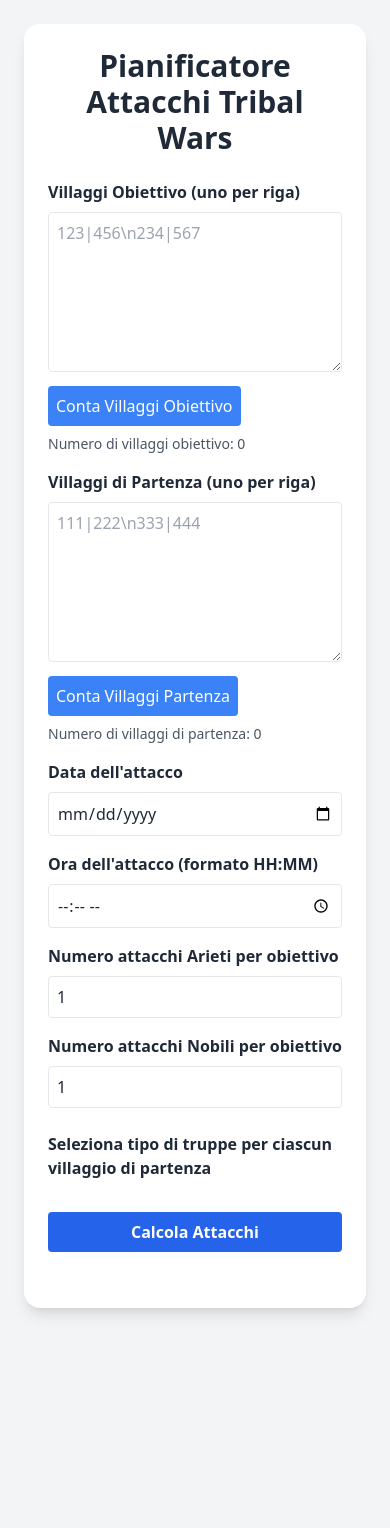
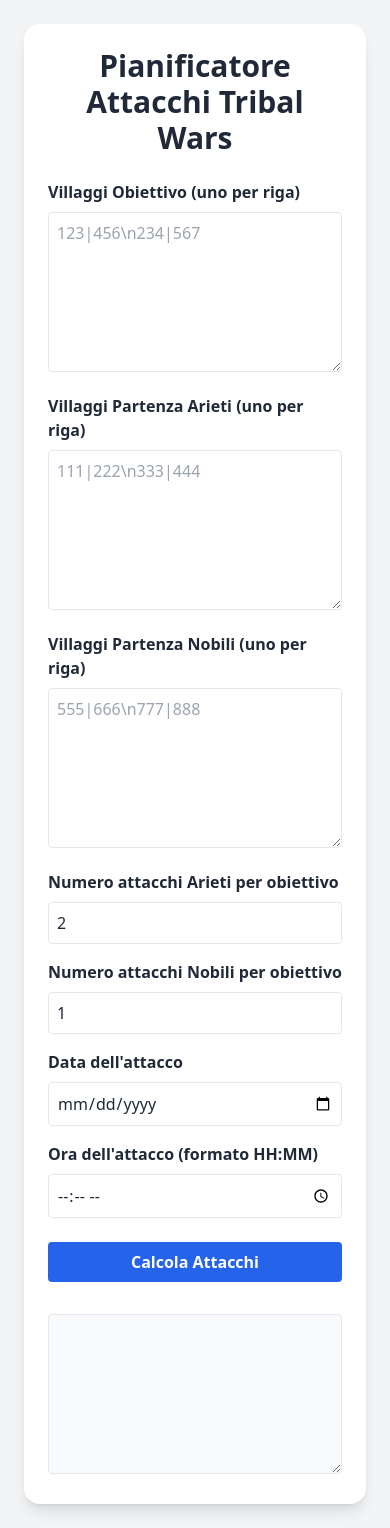
Before and after one commit to Yuri940/tribal-wars-planner, a plain HTML site: page index.html in a window 390 px wide. Before the commit the page ends 1332 px from the top, so only its background shows below. Drawn offline with nearby package versions, Linux system fonts and the light colour scheme.

Commit message:
Update index.html

```diff
--- a/index.html
+++ b/index.html
@@ -9,57 +9,43 @@
 <body class="bg-gray-100 text-gray-800 p-6">
   <div class="max-w-4xl mx-auto bg-white p-6 rounded-2xl shadow-lg">
     <h1 class="text-3xl font-bold mb-6 text-center">Pianificatore Attacchi Tribal Wars</h1>
-
     <div class="grid grid-cols-1 md:grid-cols-2 gap-4">
       <div>
         <label class="block font-semibold mb-2">Villaggi Obiettivo (uno per riga)</label>
         <textarea id="targetVillages" class="w-full p-2 border rounded h-40" placeholder="123|456\n234|567"></textarea>
-          <button id="countTargetVillages" class="mt-2 bg-blue-500 text-white p-2 rounded">Conta Villaggi Obiettivo</button>
-          <p id="targetVillagesCount" class="mt-2 text-sm text-gray-600">Numero di villaggi obiettivo: 0</p>
       </div>
-
       <div>
-          <label class="block font-semibold mb-2">Villaggi di Partenza (uno per riga)</label>
-          <textarea id="startVillages" class="w-full p-2 border rounded h-40" placeholder="111|222\n333|444"></textarea>
-          <button id="countStartVillages" class="mt-2 bg-blue-500 text-white p-2 rounded">Conta Villaggi Partenza</button>
-          <p id="startVillagesCount" class="mt-2 text-sm text-gray-600">Numero di villaggi di partenza: 0</p>
+        <label class="block font-semibold mb-2">Villaggi Partenza Arieti (uno per riga)</label>
+        <textarea id="startVillagesAriete" class="w-full p-2 border rounded h-40" placeholder="111|222\n333|444"></textarea>
       </div>
     </div>
-
     <div class="grid grid-cols-1 md:grid-cols-2 gap-4 mt-4">
+      <div>
+        <label class="block font-semibold mb-2">Villaggi Partenza Nobili (uno per riga)</label>
+        <textarea id="startVillagesNobile" class="w-full p-2 border rounded h-40" placeholder="555|666\n777|888"></textarea>
+      </div>
+      <div>
+        <label class="block font-semibold mb-2">Numero attacchi Arieti per obiettivo</label>
+        <input id="numArietiPerTarget" type="number" value="2" min="1" class="p-2 border rounded w-full" />
+      </div>
+      <div>
+        <label class="block font-semibold mb-2">Numero attacchi Nobili per obiettivo</label>
+        <input id="numNobiliPerTarget" type="number" value="1" min="1" class="p-2 border rounded w-full" />
+      </div>
       <div>
         <label class="block font-semibold mb-2">Data dell'attacco</label>
         <input id="attackDate" type="date" class="p-2 border rounded w-full" />
       </div>
-
       <div>
         <label class="block font-semibold mb-2">Ora dell'attacco (formato HH:MM)</label>
         <input id="attackTime" type="time" class="p-2 border rounded w-full" />
       </div>
     </div>
-
-      <div class="grid grid-cols-1 md:grid-cols-2 gap-4 mt-4">
-        <div>
-          <label class="block font-semibold mb-2">Numero attacchi Arieti per obiettivo</label>
-          <input id="numArieteAttacks" type="number" min="0" value="1" class="p-2 border rounded w-full" />
-        </div>
-
-        <div>
-          <label class="block font-semibold mb-2">Numero attacchi Nobili per obiettivo</label>
-          <input id="numNobleAttacks" type="number" min="0" value="1" class="p-2 border rounded w-full" />
+    <button onclick="calcolaAttacchi()" class="mt-6 bg-blue-600 hover:bg-blue-700 text-white font-bold py-2 px-4 rounded w-full">Calcola Attacchi</button>
+    <div id="results" class="mt-8">
+      <textarea readonly id="output" class="w-full p-2 border rounded h-40 bg-gray-50" style="white-space: pre-wrap; overflow-y: auto;"></textarea>
     </div>
   </div>
-
-      <div class="mt-6">
-        <h2 class="font-bold mb-2">Seleziona tipo di truppe per ciascun villaggio di partenza</h2>
-        <div id="truppaSelections" class="space-y-2"></div>
-      </div>
-
-      <button onclick="calcolaAttacchi()" class="mt-6 bg-blue-600 hover:bg-blue-700 text-white font-bold py-2 px-4 rounded w-full">Calcola Attacchi</button>
-
-      <div id="results" class="mt-8"></div>
-    </div>
-
   <script>
     function parseCoordinate(line) {
       const match = line.match(/(\d{1,3})\D+(\d{1,3})/);
@@ -69,101 +55,74 @@
     function distanza(coord1, coord2) {
       const [x1, y1] = coord1.split('|').map(Number);
       const [x2, y2] = coord2.split('|').map(Number);
-        return Math.hypot(x2 - x1, y2 - y1);
+      return Math.round(Math.hypot(x2 - x1, y2 - y1) * 100) / 100;
     }
 
-      function aggiornaScelteTruppe() {
-        const startLines = document.getElementById('startVillages').value.trim().split('\n');
-        const container = document.getElementById('truppaSelections');
-        container.innerHTML = '';
-
-        startLines.forEach((line, idx) => {
-          const coord = parseCoordinate(line);
-          if (coord) {
-            container.innerHTML += `
-              <div class="flex items-center gap-4">
-                <span class="w-28 font-mono">${coord}</span>
-                <label><input type="checkbox" class="mr-1" id="axe_${idx}" /> Ariete</label>
-                <label><input type="checkbox" class="mr-1" id="noble_${idx}" /> Nobile</label>
-              </div>`;
-          }
-        });
+    function formatBBDate(date) {
+      return `[b]${date.getDate().toString().padStart(2, '0')}-${(date.getMonth()+1).toString().padStart(2, '0')}-${date.getFullYear()} ${date.getHours().toString().padStart(2, '0')}:${date.getMinutes().toString().padStart(2, '0')}:${date.getSeconds().toString().padStart(2, '0')}.${date.getMilliseconds().toString().padStart(3, '0')}[/b]`;
     }
 
-      document.getElementById('startVillages').addEventListener('input', aggiornaScelteTruppe);
+    function calcolaAttacchi() {
+      const targetVillages = document.getElementById('targetVillages').value.trim().split('\n').map(parseCoordinate).filter(Boolean);
+      const startVillagesAriete = document.getElementById('startVillagesAriete').value.trim().split('\n').map(parseCoordinate).filter(Boolean);
+      const startVillagesNobile = document.getElementById('startVillagesNobile').value.trim().split('\n').map(parseCoordinate).filter(Boolean);
+      const numArieti = parseInt(document.getElementById('numArietiPerTarget').value);
+      const numNobili = parseInt(document.getElementById('numNobiliPerTarget').value);
+      const attackDate = document.getElementById('attackDate').value;
+      const attackTime = document.getElementById('attackTime').value;
+      const results = [];
 
-      // Funzione per contare i villaggi
-      function contaVillaggi(inputId, resultId) {
-        const inputLines = document.getElementById(inputId).value.trim().split('\n');
-        const validVillages = inputLines.filter(line => parseCoordinate(line)).length;
-        document.getElementById(resultId).textContent = `Numero di villaggi: ${validVillages}`;
-      }
-
-      // Eventi per i bottoni
-      document.getElementById('countTargetVillages').addEventListener('click', () => {
-        contaVillaggi('targetVillages', 'targetVillagesCount');
-      });
-
-      document.getElementById('countStartVillages').addEventListener('click', () => {
-        contaVillaggi('startVillages', 'startVillagesCount');
-      });
-
-      function calcolaAttacchi() {
-        const targetLines = document.getElementById('targetVillages').value.trim().split('\n');
-        const startLines = document.getElementById('startVillages').value.trim().split('\n');
-        const attackTime = document.getElementById('attackTime').value;
-        const attackDate = document.getElementById('attackDate').value;
-        const numAriete = Number(document.getElementById('numArieteAttacks').value);
-        const numNoble = Number(document.getElementById('numNobleAttacks').value);
-
-        // Verifica che ci siano abbastanza villaggi per i tipi di attacco
-        const villaggiPartenza = startLines.filter(line => parseCoordinate(line)).length;
-        const totaleArieti = numAriete * targetLines.length;
-        const totaleNobili = numNoble * targetLines.length;
-
-        if (totaleArieti > villaggiPartenza) {
-          alert('Errore: Non ci sono abbastanza villaggi di partenza per coprire tutti gli attacchi Arieti!');
-          return;
-        }
-        if (totaleNobili > villaggiPartenza) {
-          alert('Errore: Non ci sono abbastanza villaggi di partenza per coprire tutti gli attacchi Nobili!');
+      if (!attackDate || !attackTime) {
+        alert("Inserisci data e ora di arrivo.");
         return;
       }
 
-        let resultsHTML = '';
-        const targets = targetLines.map(parseCoordinate).filter(Boolean);
-        const starts = startLines.map(parseCoordinate).filter(Boolean);
+      results.push("[table][**]Partenza[||]Obiettivo[||]Unità[||]Azione[||]Data lancio[/**]");
 
-        targets.forEach((target) => {
-          resultsHTML += `<h2 class='font-bold mt-6 text-lg'>Obiettivo: ${target}</h2>`;
-          let nobleSent = 0;
+      let attacks = []; // Memorizzare tutti gli attacchi
 
-          starts.forEach((start, si) => {
-            const axeChecked = document.getElementById(`axe_${si}`)?.checked;
-            const nobleChecked = document.getElementById(`noble_${si}`)?.checked;
-            const distance = distanza(start, target);
-            const arrivo = new Date(`${attackDate}T${attackTime}`);
-
-            if (axeChecked) {
+      let indexAriete = 0;
+      let indexNobile = 0;
+      targetVillages.forEach(target => {
+        for (let i = 0; i < numArieti; i++) {
+          if (indexAriete >= startVillagesAriete.length) {
+            results.push(`[*][coord]Non disponibile[/coord][|][coord]${target}[/coord][|][unit]ram[/unit][|]Attacco[|]Non disponibile[/b]`);
+            break;
+          }
+          const start = startVillagesAriete[indexAriete++];
+          const dist = distanza(start, target);
           const speed = 30;
-              const travel = distance * speed;
-              for (let i = 0; i < numAriete; i++) {
-                const partenza = new Date(arrivo.getTime() - travel * 60000);
-                resultsHTML += `<p>${start} => ${target} | Unità: Ariete | Partenza: ${partenza.toLocaleString()}</p>`;
-              }
+          const travelTime = dist * speed;
+          const arrival = new Date(`${attackDate}T${attackTime}`);
+          const departure = new Date(arrival.getTime() - travelTime * 60000);
+          attacks.push({ start, target, unit: "ram", departure });
         }
 
-            if (nobleChecked && nobleSent < numNoble) {
+        for (let i = 0; i < numNobili; i++) {
+          if (indexNobile >= startVillagesNobile.length) {
+            results.push(`[*][coord]Non disponibile[/coord][|][coord]${target}[/coord][|][unit]snob[/unit][|]Attacco[|]Non disponibile[/b]`);
+            break;
+          }
+          const start = startVillagesNobile[indexNobile++];
+          const dist = distanza(start, target);
           const speed = 35;
-              const travel = distance * speed;
-              const partenza = new Date(arrivo.getTime() - travel * 60000);
-              resultsHTML += `<p>${start} => ${target} | Unità: Nobile | Partenza: ${partenza.toLocaleString()}</p>`;
-              nobleSent++;
+          const travelTime = dist * speed;
+          const arrival = new Date(`${attackDate}T${attackTime}`);
+          const departure = new Date(arrival.getTime() - travelTime * 60000);
+          attacks.push({ start, target, unit: "snob", departure });
         }
       });
+
+      // Ordinare gli attacchi in base alla data di partenza
+      attacks.sort((a, b) => a.departure - b.departure);
+
+      // Aggiungere gli attacchi ordinati alla lista dei risultati
+      attacks.forEach(attack => {
+        results.push(`[*][coord]${attack.start}[/coord][|][coord]${attack.target}[/coord][|][unit]${attack.unit}[/unit][|]Attacco[|]${formatBBDate(attack.departure)}`);
       });
 
-        document.getElementById('results').innerHTML = resultsHTML;
+      results.push("[/table]");
+      document.getElementById('output').textContent = results.join('\n');
     }
   </script>
 </body>
```
Lines whose indentation alone changed are shown as unchanged.
